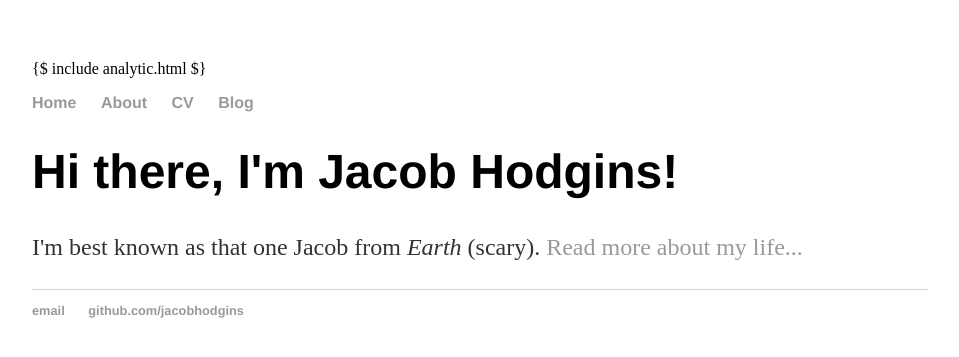
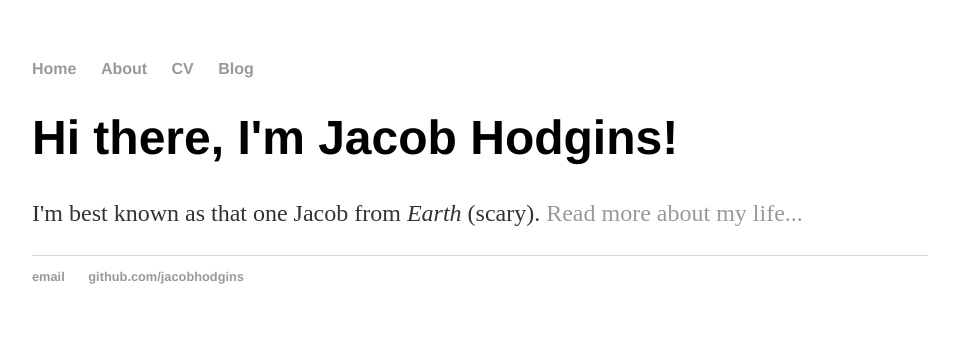
Before and after one commit to JacobHodgins/hodginsjacob, a Jekyll site: the page built from index.html, in a window 1280 px wide. Shown: the top 357 px of the page, without its empty margins (160-1119 px from the left). Built offline with Jekyll 4.4.1, drawn with Linux system fonts in a browser that asks for light colours.

Commit message:
Update default.html
replace $ with % (i'm an idiot)

```diff
--- a/_layouts/default.html
+++ b/_layouts/default.html
@@ -1,7 +1,7 @@
 <!DOCTYPE html>
 	<html>
 		<head>
-			{$ include analytic.html $}
+			{% include analytic.html %}
 			<title>{{ page.title }}</title>
 			<!-- link to main stylesheet -->
 			<link rel="stylesheet" type="text/css" href="/css/main.css">
```
